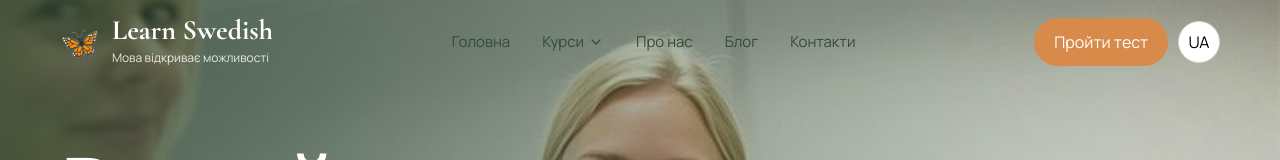
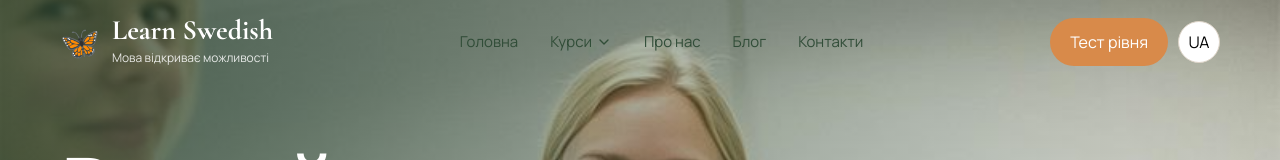
Before and after one commit to LiliiaDud/learn-swedish, a Next.js app: page / in a window 1280 px wide. Shown: the top 160 px of the page. Built offline with nearby package versions, Linux system fonts and the light colour scheme.

Commit message:
fix: link header test button

```diff
--- a/src/components/layout/Header.tsx
+++ b/src/components/layout/Header.tsx
@@ -59,7 +59,9 @@ export default function Header() {
 
           {/* Right side */}
           <div className={styles.actions}>
-            <button className={styles.cta}>Пройти тест</button>
+            <button className={styles.cta}>
+              <Link href="/test">Тест рівня</Link>
+            </button>
 
             <button className={styles.lang}>UA</button>
 
```
